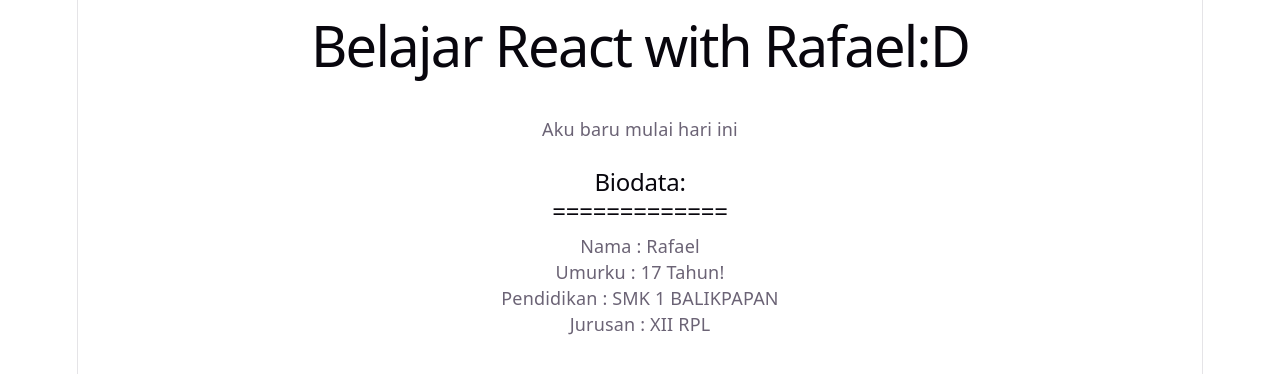
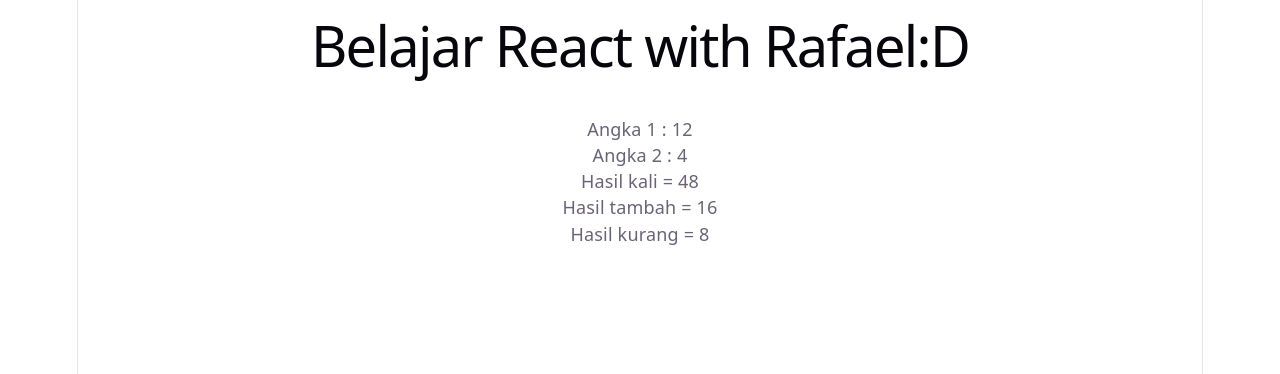
Before and after one commit to Cyoku-ell/react-study, a React (Vite) app: page / in a window 1280 px wide. Shown: the top 374 px of the page. Built offline with nearby package versions, Linux system fonts and the light colour scheme.

Commit message:
function

```diff
--- a/src/App.jsx
+++ b/src/App.jsx
@@ -3,7 +3,6 @@
 import viteLogo from "./assets/vite.svg";
 import heroImg from "./assets/hero.png";
 import "./App.css";
-
 function App() {
   const [count, setCount] = useState(0);
 
@@ -11,22 +10,37 @@
   const umur = 17;
   const pendidikan = "SMK 1 BALIKPAPAN";
   const jurusan = "XII RPL";
+  const angka1 = 12
+  const angka2 = 4
+
+  const kali = (angka1, angka2) => {
+    return angka1 * angka2;
+  };
+
+  const hasilkali = kali(angka1, angka2);
+
+  const tambah = (angka1, angka2) => {
+    return angka1 + angka2;
+  };
+
+  const hasiltambah = tambah(angka1,angka2);
+
+  const kurang = (angka1, angka2) => {
+    return angka1 - angka2;
+  };
+
+  const hasilkurang = kurang(angka1, angka2)
+
 
   return (
     <>
       <h1>Belajar React with {nama}:D</h1>
       <br></br>
-      <p>Aku baru mulai hari ini</p>
-      <br></br>
-      <h2>
-        Biodata:
-        <br></br>
-        =============
-      </h2>
-      <p>Nama : {nama}</p>
-      <p>Umurku : {umur} Tahun!</p>
-      <p>Pendidikan : {pendidikan}</p>
-      <p>Jurusan : {jurusan}</p>
+      <p1>Angka 1 : {angka1} </p1>
+      <p1>Angka 2 : {angka2} </p1>
+      <p>Hasil kali = {hasilkali}</p>
+      <p>Hasil tambah = {hasiltambah}</p>
+      <p>Hasil kurang = {hasilkurang}</p>
     </>
   );
 }
```
